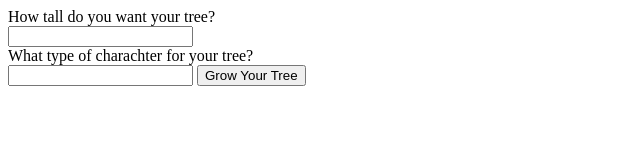
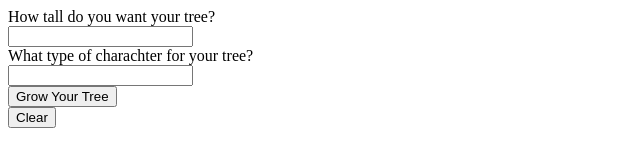
Before and after one commit to nss-evening-cohort-3/static-web-javascript-quiz-ZachParris, a plain HTML site: page index.html in a window 1280 px wide. Shown: the whole page, without its empty margins (0-640 px from the left). Drawn offline with Linux system fonts and the light colour scheme.

Commit message:
a few changes

```diff
--- a/index.html
+++ b/index.html
@@ -5,12 +5,13 @@
 	<title>Document</title>
 </head>
 <body>
-	<form onsubmit="return false">
+	<form id="treeStuff">
 		<label for="height">How tall do you want your tree?</label><br>
 		<input type="text" id="height"><br>
 		<label for="treeChar">What type of charachter for your tree?</label><br>
-		<input type="text" id="treeChar">
+		<input type="text" id="treeChar"><br>
 		<button type="" id="treeButt">Grow Your Tree</button><br>
+		<button type="" id="clr">Clear</button><br>
 	</form>
 			<script type="text/javascript" src="quiz.js"></script>
 
--- a/quiz.js
+++ b/quiz.js
@@ -15,7 +15,10 @@ document.getElementById("treeChar").onkeyup = function() {
 	tree.treeChar = document.getElementById("treeChar").value;
 }
 
-//
+document.getElementById("treeStuff").onsubmit = function(){
+  	return false;
+  }
+//This is my user input button
 document.getElementById("treeButt").onclick = function() {
 	if(tree.height.length < 1) {
 		alert("Enter a number");
@@ -24,8 +27,14 @@ document.getElementById("treeButt").onclick = function() {
 		alert("Enter a single character");
 	}
 	treeGrower(tree);
+}
+//this is my clear button
+// document.getElementById("clr").onclick = function(){
+// 	return
 
-}
+// }
+
+
 
 //write for loop that displays char adding two each time
 function treeGrower(treeObject) {
```
